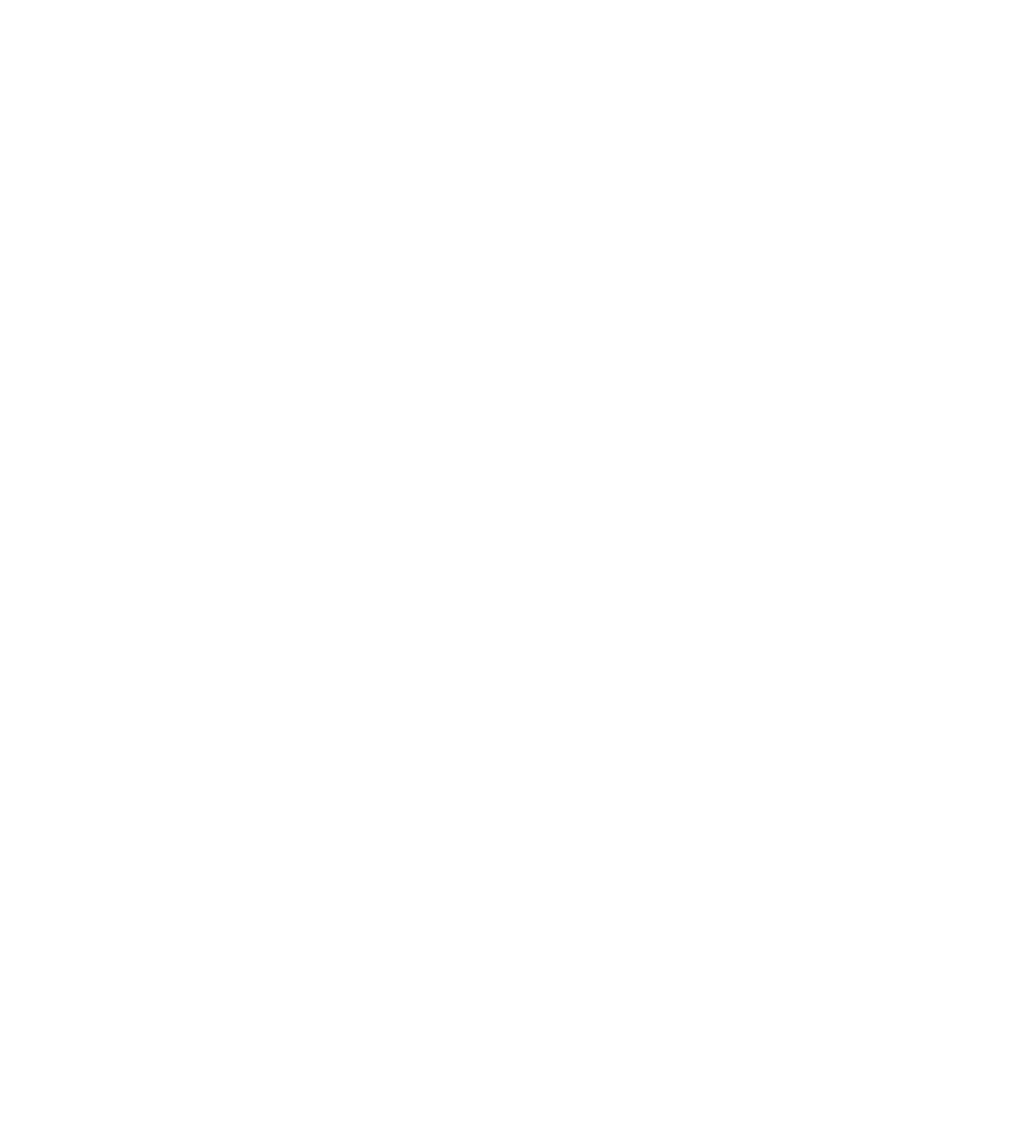
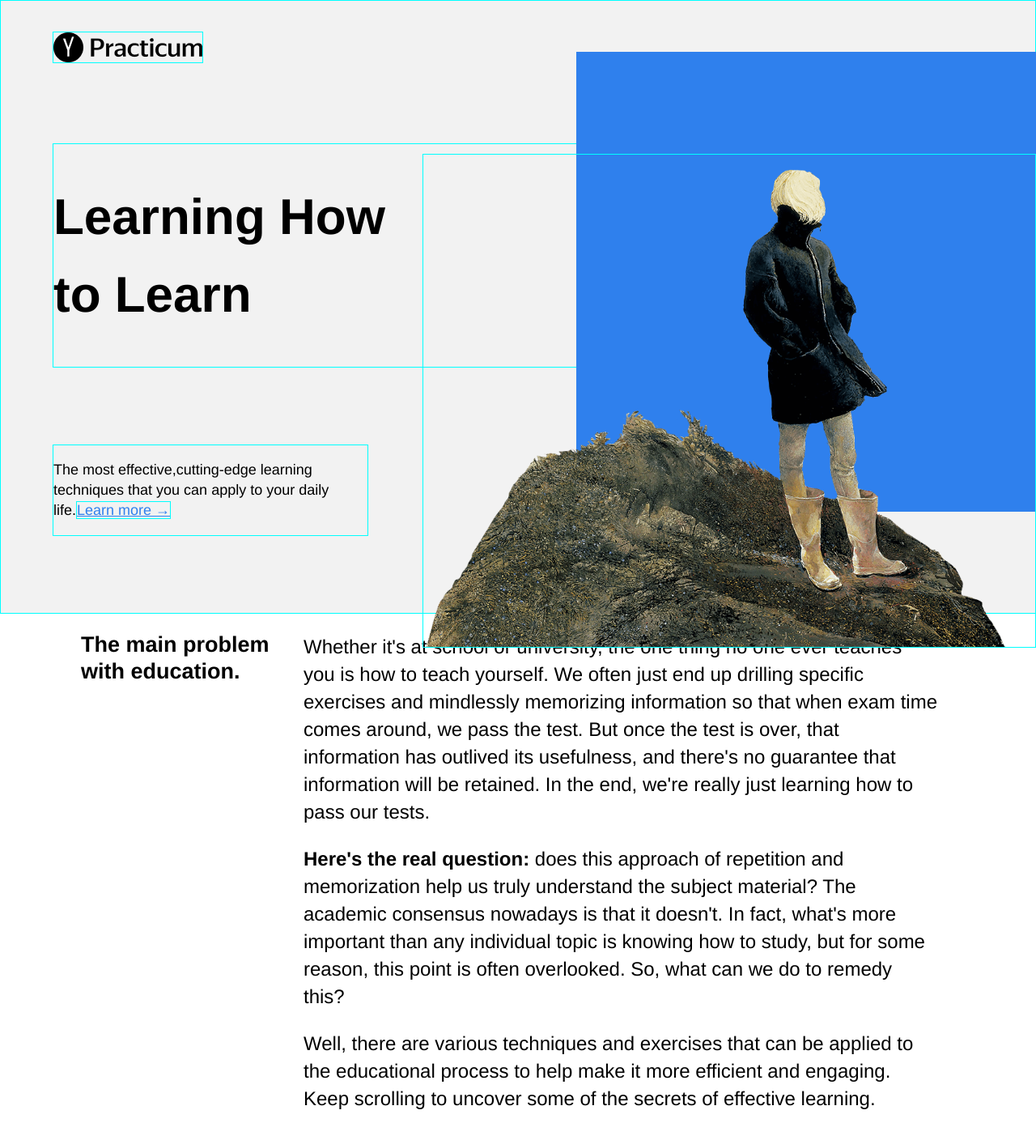
Before and after one commit to Kedon1986/web_project_1, a plain HTML site: page index.html in a window 1280 px wide. Shown: the whole page at 81% size. Before the commit the page ends 800 px from the top, so only its background shows below. Drawn offline with Linux system fonts and the light colour scheme.

Commit message:
Project 1 initial

```diff
--- a/index.html
+++ b/index.html
@@ -4,14 +4,46 @@
   <meta charset="UTF-8">
   <meta name="viewport" content="width=device-width, initial-scale=1.0">
   <title>Learning how to learn</title>
+  <link rel="stylesheet" href="../styles/style.css" >
+  <link rel="stylesheet" href="../styles/normalize.css">
 </head>
 <body>
   <div class="page">
     <header class="header">
+      <div logo>
+        <img class="logo_place_header" src="../images/logo_place_header.png" alt="image of practicum logo">
+      </div>
+      <div class="header__title">
+        <h1> Learning How <br>to Learn</h1>
+      </div>
 
+      <div class="header__subtitle">
+        <p>The most effective,cutting-edge learning techniques that you can apply to your daily life.<a class="header__link"href="#">Learn more &#8594;</a></p>
+      </div>
+
+      <div class="header__main-illustration ">
+        <img src="../images/header-image.png" alt="Photo of girl staring in the distance">
+      </div>
+
+      <div class="header__square-pic">
+      </div>
     </header>
     <main class="content">
-      <section class="description">
+      <section class="two-columns">
+        <div class="two-columns__title">
+          <h2>The main problem with education.</h2>
+        </div >
+
+        <div class="two_columns__paragraphs">
+          <p>Whether it's at school or university, the one thing no one ever teaches you is how to teach yourself. We often just end up drilling specific exercises and mindlessly memorizing information so that when exam time comes around, we pass the test. But once the test is over, that information has outlived its usefulness, and there's no guarantee that information will be retained. In the end, we're really just learning how to pass our tests. </p>
+
+          <p><span class="two-columns__paragraph-span">Here's the real question:</span> does this approach of repetition and memorization help us truly understand the subject material? The academic consensus nowadays is that it doesn't. In fact, what's more important than any individual topic is knowing how to study, but for some reason, this point is often overlooked. So, what can we do to remedy this?</p>
+
+          <p>
+            Well, there are various techniques and exercises that can be applied to the educational process to help make it more efficient and engaging. Keep scrolling to uncover some of the secrets of effective learning.
+          </p>
+        </div>
+
       </section>
 
       <section class="digits">
--- a/styles/style.css
+++ b/styles/style.css
@@ -1,3 +1,4 @@
+
 .page {
   min-width: 1100px;
   /* we don't know how to make mobile versions of websites yet, */
@@ -13,13 +14,80 @@
   height: 100vh;
   min-height: 600px;
   max-height: 756px;
+  margin: 0;
+  padding: 0;
   /* parameters for the header section */
+  display: flex;
+  flex-direction: column;
+  padding-left: 64px;
+  background: #f2f2f2;
+  border: 1px solid aqua;
+  justify-content: space-between;
+
+}
+
+.logo {
+  width: 154px;
+  height: 31px;
+  margin-top: 38px;
+  position: absolute;
+  z-index: auto;
+  border: 1px solid aqua;
+}
+
+.logo_place_header {
+  border: 1px solid aqua;
+  margin-top: 38px;
+}
+
+.header__title {
+  border: 1px solid aqua;
+  line-height: 96px;
+  font-size: 31px;
+  font-weight: bold;
+  width: 738px;
+  display: inline;
+}
+
+
+
+.header__subtitle {
+  z-index: 1;
+  width: 388px;
+  border: 1px solid aqua;
+  line-height: 25px;
+  font-size: 18px;
+  font-weight: normal;
+  border: 1px solid aqua;
+  padding-bottom: none;
+}
+
+.header__main-illustration img{
+  display: block;
+  position: absolute;
+  right: 0px;
+  bottom: 0px;
+  width: 756px;
+  height: 608px;
+  object-fit: cover;
+  z-index: +1;
+  border: 1px solid aqua;
 }
 
 /* here we have two examples of selectors in order to remind you how to set styles for elements */
 .header__square-pic {
+  position: absolute;
   height: 568px;
   width: 568px;
+  background: #2F80ED;
+  right: 0px;
+  top: 64px;
+}
+
+.header__link {
+  border: 1px solid aqua;
+
+  color: #2F80ED;
 }
 
 /* including elements with key-value modifiers */
@@ -29,3 +97,41 @@
   margin-right: 0;
   margin-top: 80px;
 }
+
+.two-columns{
+  display: flex;
+  flex-direction: row;
+  min-height: 600px;
+  max-height: 756px;
+  min-width: 784px;
+  justify-content: space-between;
+  padding-left: 100px;
+  width: 80%;
+
+}
+
+
+.two-columns__title {
+
+  line-height: 1.2;
+  font-size: 18px;
+  font-weight: normal;
+  min-width: 275px;
+}
+
+.two_columns__paragraphs {
+
+  line-height: 34px;
+  font-size: 24px;
+  font-weight: normal;
+  margin-bottom: 100px;
+  min-width: 784px;
+
+
+}
+
+.two-columns__paragraph-span {
+  line-height: 34px;
+  font-size: 24px;
+  font-weight: bold;
+}
```
